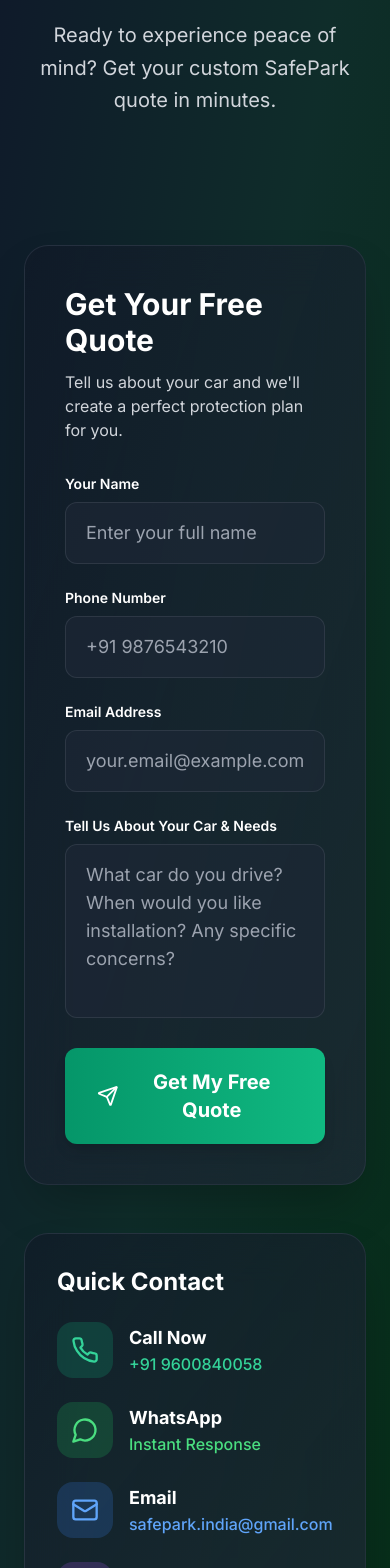
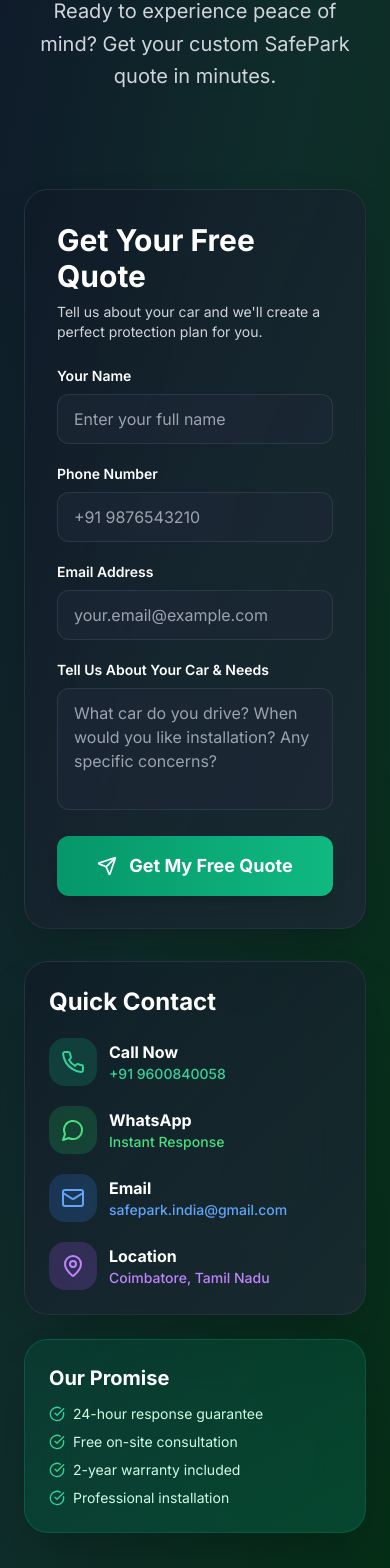
Before and after one commit to skillmates07-stack/safepark-website, a Next.js app: page /contact in a window 390 px wide. Shown: the part 329-1897 px from the top of the page. Built offline with nearby package versions, Linux system fonts and the light colour scheme.

Commit message:
Update page.tsx

```diff
--- a/src/app/contact/page.tsx
+++ b/src/app/contact/page.tsx
@@ -29,10 +29,10 @@ export default function ContactPage() {
   return (
     <div className="scroll-smooth bg-gradient-to-br from-[#0f172a] via-[#0f2d2a] to-[#052e16] min-h-screen pt-20">
 
-      {/* HERO SECTION */}
-      <section className="py-16 px-6 md:px-12 lg:px-20">
+      {/* HERO SECTION - COMPACT */}
+      <section className="pt-12 pb-12 px-6 md:px-12 lg:px-20">
         <div className="max-w-4xl mx-auto text-center">
-          <h1 className="text-5xl md:text-6xl font-black leading-tight text-white mb-6">
+          <h1 className="text-5xl md:text-6xl font-black leading-tight text-white mb-4">
             Let's Protect Your
             <span className="block bg-gradient-to-r from-emerald-400 to-teal-300 bg-clip-text text-transparent">
               Precious Car
@@ -44,23 +44,23 @@ export default function ContactPage() {
         </div>
       </section>
 
-      {/* MAIN CONTACT SECTION */}
-      <section className="py-16 px-6 md:px-12 lg:px-20">
-        <div className="max-w-7xl mx-auto">
-          <div className="grid grid-cols-1 lg:grid-cols-5 gap-12">
+      {/* MAIN CONTACT SECTION - COMPACT */}
+      <section className="py-12 px-6 md:px-12 lg:px-20">
+        <div className="max-w-6xl mx-auto">
+          <div className="grid grid-cols-1 lg:grid-cols-5 gap-8">
 
-            {/* LEFT COLUMN - Contact Form */}
+            {/* LEFT COLUMN - Contact Form (3/5) */}
             <div className="lg:col-span-3">
-              <div className="bg-gradient-to-br from-gray-900/60 to-gray-800/70 backdrop-blur-xl rounded-3xl p-10 shadow-2xl border border-gray-700/50">
+              <div className="bg-gradient-to-br from-gray-900/60 to-gray-800/70 backdrop-blur-xl rounded-3xl p-8 shadow-2xl border border-gray-700/50">
                 {!isSubmitted ? (
                   <>
-                    <div className="mb-8">
-                      <h2 className="text-3xl font-bold text-white mb-3">Get Your Free Quote</h2>
-                      <p className="text-gray-300">Tell us about your car and we'll create a perfect protection plan for you.</p>
+                    <div className="mb-6">
+                      <h2 className="text-3xl font-bold text-white mb-2">Get Your Free Quote</h2>
+                      <p className="text-gray-300 text-sm">Tell us about your car and we'll create a perfect protection plan for you.</p>
                     </div>
 
-                    <form onSubmit={handleSubmit} className="space-y-6">
-                      <div className="grid grid-cols-1 md:grid-cols-2 gap-6">
+                    <form onSubmit={handleSubmit} className="space-y-5">
+                      <div className="grid grid-cols-1 md:grid-cols-2 gap-5">
                         <div>
                           <label className="block text-sm font-semibold text-white mb-2">
                             Your Name
@@ -71,7 +71,7 @@ export default function ContactPage() {
                             required
                             value={formData.name}
                             onChange={handleChange}
-                            className="w-full px-5 py-4 bg-gray-800/60 border border-gray-600/40 rounded-xl text-white placeholder-gray-400 focus:outline-none focus:ring-2 focus:ring-emerald-500 focus:border-transparent transition-all text-lg"
+                            className="w-full px-4 py-3 bg-gray-800/60 border border-gray-600/40 rounded-xl text-white placeholder-gray-400 focus:outline-none focus:ring-2 focus:ring-emerald-500 focus:border-transparent transition-all"
                             placeholder="Enter your full name"
                           />
                         </div>
@@ -86,7 +86,7 @@ export default function ContactPage() {
                             required
                             value={formData.phone}
                             onChange={handleChange}
-                            className="w-full px-5 py-4 bg-gray-800/60 border border-gray-600/40 rounded-xl text-white placeholder-gray-400 focus:outline-none focus:ring-2 focus:ring-emerald-500 focus:border-transparent transition-all text-lg"
+                            className="w-full px-4 py-3 bg-gray-800/60 border border-gray-600/40 rounded-xl text-white placeholder-gray-400 focus:outline-none focus:ring-2 focus:ring-emerald-500 focus:border-transparent transition-all"
                             placeholder="+91 9876543210"
                           />
                         </div>
@@ -102,7 +102,7 @@ export default function ContactPage() {
                           required
                           value={formData.email}
                           onChange={handleChange}
-                          className="w-full px-5 py-4 bg-gray-800/60 border border-gray-600/40 rounded-xl text-white placeholder-gray-400 focus:outline-none focus:ring-2 focus:ring-emerald-500 focus:border-transparent transition-all text-lg"
+                          className="w-full px-4 py-3 bg-gray-800/60 border border-gray-600/40 rounded-xl text-white placeholder-gray-400 focus:outline-none focus:ring-2 focus:ring-emerald-500 focus:border-transparent transition-all"
                           placeholder="your.email@example.com"
                         />
                       </div>
@@ -113,28 +113,28 @@ export default function ContactPage() {
                         </label>
                         <textarea
                           name="message"
-                          rows={5}
+                          rows={4}
                           value={formData.message}
                           onChange={handleChange}
-                          className="w-full px-5 py-4 bg-gray-800/60 border border-gray-600/40 rounded-xl text-white placeholder-gray-400 focus:outline-none focus:ring-2 focus:ring-emerald-500 focus:border-transparent transition-all text-lg resize-none"
+                          className="w-full px-4 py-3 bg-gray-800/60 border border-gray-600/40 rounded-xl text-white placeholder-gray-400 focus:outline-none focus:ring-2 focus:ring-emerald-500 focus:border-transparent transition-all resize-none"
                           placeholder="What car do you drive? When would you like installation? Any specific concerns?"
                         />
                       </div>
 
                       <button
                         type="submit"
-                        className="w-full bg-gradient-to-r from-emerald-600 to-emerald-500 hover:from-emerald-500 hover:to-emerald-400 text-white px-8 py-5 rounded-xl font-bold text-xl transition-all duration-300 hover:scale-[1.02] shadow-lg hover:shadow-emerald-500/30 flex items-center justify-center gap-3"
+                        className="w-full bg-gradient-to-r from-emerald-600 to-emerald-500 hover:from-emerald-500 hover:to-emerald-400 text-white px-8 py-4 rounded-xl font-bold text-lg transition-all duration-300 hover:scale-[1.02] shadow-lg hover:shadow-emerald-500/30 flex items-center justify-center gap-3"
                       >
-                        <Send className="w-6 h-6" />
+                        <Send className="w-5 h-5" />
                         Get My Free Quote
                       </button>
                     </form>
                   </>
                 ) : (
-                  <div className="text-center py-16">
-                    <CheckCircle className="w-20 h-20 text-emerald-400 mx-auto mb-6" />
-                    <h3 className="text-3xl font-bold text-white mb-4">Thank You!</h3>
-                    <p className="text-xl text-gray-300 mb-8">
+                  <div className="text-center py-12">
+                    <CheckCircle className="w-16 h-16 text-emerald-400 mx-auto mb-4" />
+                    <h3 className="text-2xl font-bold text-white mb-3">Thank You!</h3>
+                    <p className="text-lg text-gray-300 mb-6">
                       We'll call you within 24 hours with your personalized SafePark quote.
                     </p>
                     <div className="flex gap-4 justify-center">
@@ -156,74 +156,74 @@ export default function ContactPage() {
               </div>
             </div>
 
-            {/* RIGHT COLUMN - Contact Info */}
-            <div className="lg:col-span-2 space-y-8">
+            {/* RIGHT COLUMN - Contact Info & Quick Actions (2/5) */}
+            <div className="lg:col-span-2 space-y-6">
 
               {/* Quick Contact */}
-              <div className="bg-gradient-to-br from-gray-900/60 to-gray-800/70 backdrop-blur-xl rounded-3xl p-8 shadow-2xl border border-gray-700/50">
-                <h3 className="text-2xl font-bold text-white mb-6">Quick Contact</h3>
+              <div className="bg-gradient-to-br from-gray-900/60 to-gray-800/70 backdrop-blur-xl rounded-3xl p-6 shadow-2xl border border-gray-700/50">
+                <h3 className="text-2xl font-bold text-white mb-5">Quick Contact</h3>
 
-                <div className="space-y-6">
-                  <a href="tel:+919600840058" className="flex items-center gap-4 group">
-                    <div className="w-14 h-14 bg-emerald-500/20 rounded-2xl flex items-center justify-center group-hover:bg-emerald-500/30 transition-colors">
-                      <Phone className="w-7 h-7 text-emerald-400" />
+                <div className="space-y-5">
+                  <a href="tel:+919600840058" className="flex items-center gap-3 group">
+                    <div className="w-12 h-12 bg-emerald-500/20 rounded-2xl flex items-center justify-center group-hover:bg-emerald-500/30 transition-colors">
+                      <Phone className="w-6 h-6 text-emerald-400" />
                     </div>
                     <div>
-                      <h4 className="font-bold text-white text-lg">Call Now</h4>
-                      <p className="text-emerald-400 font-medium">+91 9600840058</p>
+                      <h4 className="font-bold text-white">Call Now</h4>
+                      <p className="text-emerald-400 font-medium text-sm">+91 9600840058</p>
                     </div>
                   </a>
 
-                  <a href="https://wa.me/919600840058" className="flex items-center gap-4 group">
-                    <div className="w-14 h-14 bg-green-500/20 rounded-2xl flex items-center justify-center group-hover:bg-green-500/30 transition-colors">
-                      <MessageCircle className="w-7 h-7 text-green-400" />
+                  <a href="https://wa.me/919600840058" className="flex items-center gap-3 group">
+                    <div className="w-12 h-12 bg-green-500/20 rounded-2xl flex items-center justify-center group-hover:bg-green-500/30 transition-colors">
+                      <MessageCircle className="w-6 h-6 text-green-400" />
                     </div>
                     <div>
-                      <h4 className="font-bold text-white text-lg">WhatsApp</h4>
-                      <p className="text-green-400 font-medium">Instant Response</p>
+                      <h4 className="font-bold text-white">WhatsApp</h4>
+                      <p className="text-green-400 font-medium text-sm">Instant Response</p>
                     </div>
                   </a>
 
-                  <div className="flex items-center gap-4">
-                    <div className="w-14 h-14 bg-blue-500/20 rounded-2xl flex items-center justify-center">
-                      <Mail className="w-7 h-7 text-blue-400" />
+                  <div className="flex items-center gap-3">
+                    <div className="w-12 h-12 bg-blue-500/20 rounded-2xl flex items-center justify-center">
+                      <Mail className="w-6 h-6 text-blue-400" />
                     </div>
                     <div>
-                      <h4 className="font-bold text-white text-lg">Email</h4>
-                      <p className="text-blue-400 font-medium">safepark.india@gmail.com</p>
+                      <h4 className="font-bold text-white">Email</h4>
+                      <p className="text-blue-400 font-medium text-sm">safepark.india@gmail.com</p>
                     </div>
                   </div>
 
-                  <div className="flex items-center gap-4">
-                    <div className="w-14 h-14 bg-purple-500/20 rounded-2xl flex items-center justify-center">
-                      <MapPin className="w-7 h-7 text-purple-400" />
+                  <div className="flex items-center gap-3">
+                    <div className="w-12 h-12 bg-purple-500/20 rounded-2xl flex items-center justify-center">
+                      <MapPin className="w-6 h-6 text-purple-400" />
                     </div>
                     <div>
-                      <h4 className="font-bold text-white text-lg">Location</h4>
-                      <p className="text-purple-400 font-medium">Coimbatore, Tamil Nadu</p>
+                      <h4 className="font-bold text-white">Location</h4>
+                      <p className="text-purple-400 font-medium text-sm">Coimbatore, Tamil Nadu</p>
                     </div>
                   </div>
                 </div>
               </div>
 
               {/* Service Promise */}
-              <div className="bg-gradient-to-br from-emerald-900/40 to-emerald-800/50 backdrop-blur-xl rounded-3xl p-8 shadow-2xl border border-emerald-700/50">
-                <h3 className="text-2xl font-bold text-white mb-4">Our Promise</h3>
-                <ul className="space-y-3 text-emerald-100">
-                  <li className="flex items-center gap-3">
-                    <CheckCircle className="w-5 h-5 text-emerald-400" />
+              <div className="bg-gradient-to-br from-emerald-900/40 to-emerald-800/50 backdrop-blur-xl rounded-3xl p-6 shadow-2xl border border-emerald-700/50">
+                <h3 className="text-xl font-bold text-white mb-3">Our Promise</h3>
+                <ul className="space-y-2 text-emerald-100 text-sm">
+                  <li className="flex items-center gap-2">
+                    <CheckCircle className="w-4 h-4 text-emerald-400" />
                     24-hour response guarantee
                   </li>
-                  <li className="flex items-center gap-3">
-                    <CheckCircle className="w-5 h-5 text-emerald-400" />
+                  <li className="flex items-center gap-2">
+                    <CheckCircle className="w-4 h-4 text-emerald-400" />
                     Free on-site consultation
                   </li>
-                  <li className="flex items-center gap-3">
-                    <CheckCircle className="w-5 h-5 text-emerald-400" />
+                  <li className="flex items-center gap-2">
+                    <CheckCircle className="w-4 h-4 text-emerald-400" />
                     2-year warranty included
                   </li>
-                  <li className="flex items-center gap-3">
-                    <CheckCircle className="w-5 h-5 text-emerald-400" />
+                  <li className="flex items-center gap-2">
+                    <CheckCircle className="w-4 h-4 text-emerald-400" />
                     Professional installation
                   </li>
                 </ul>
```
